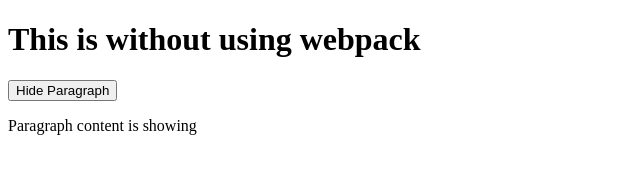
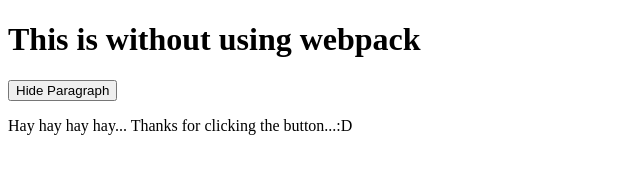
Before and after one commit to HyosokaPoipo/isengjavascript, a plain HTML site: page index.html in a window 1280 px wide. Both pictures are taken after a click on the button "Show Paragraph". Shown: the whole page, without its empty margins (0-640 px from the left). Drawn offline with Linux system fonts and the light colour scheme.

Commit message:
change text style

```diff
--- a/index.html
+++ b/index.html
@@ -6,7 +6,7 @@
 <body>
   <h1> This is without using webpack </h1>
   <button id="poipo-button"> Show Paragraph </button>
-  <p id="poipo-paragraph"> Hellow... Thanks for clicking the button </p>
+  <p id="poipo-paragraph"> Hellow there... Please click the button... :) </p>
 
   <script src="js/poipo-dom-loader.js"></script>
   <script src="js/app.js"></script>
--- a/js/app.js
+++ b/js/app.js
@@ -18,8 +18,8 @@
 
 function updateButton() {
   if(showParagraph) {
-    myParagraph.textContent = 'Paragraph content is showing';
+    myParagraph.textContent = 'Hay hay hay hay... Thanks for clicking the button...:D';
   } else {
-    myParagraph.textContent = 'Paragraph content is not showed';
+    myParagraph.textContent = 'Please click the button';
   }
 }
```
